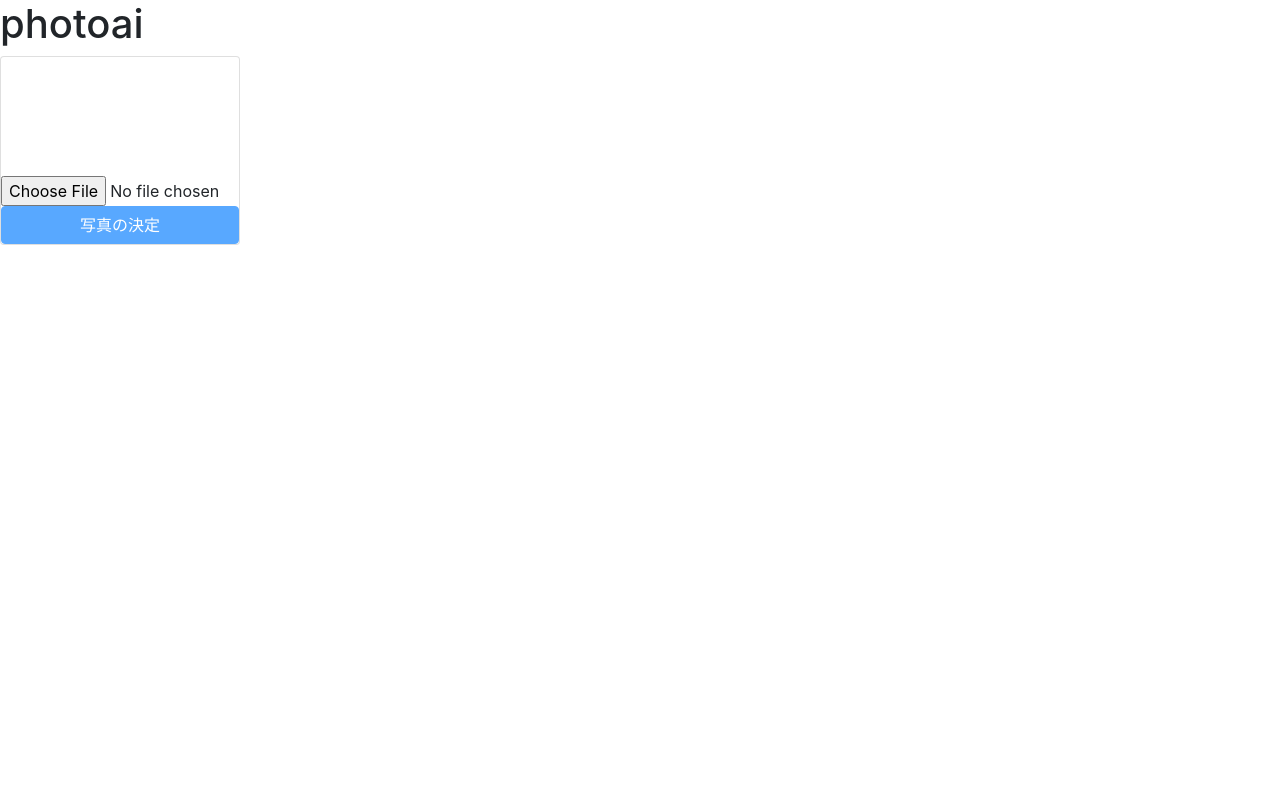
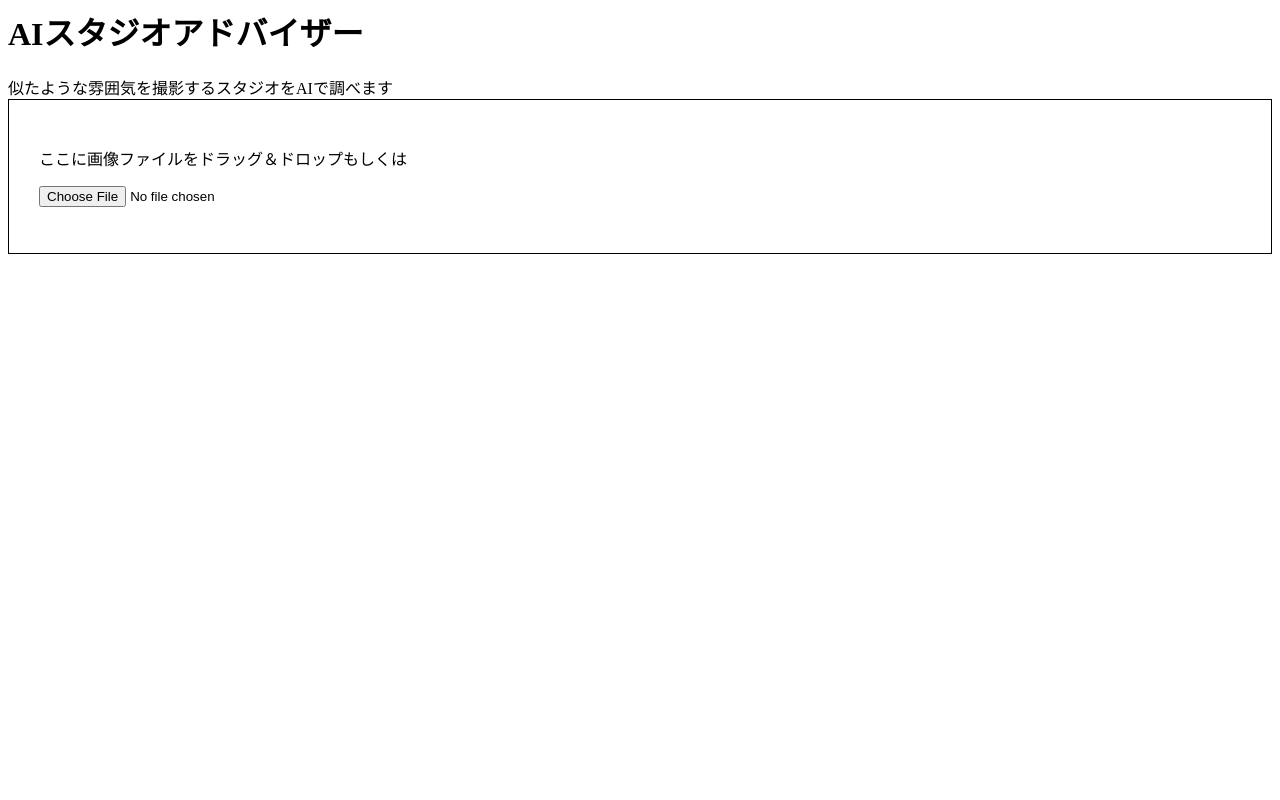
Before and after one commit to Yoshiaki110/photoai, a Flask app: page / in a window 1280 px wide. Run offline with Flask 2, Linux system fonts and the light colour scheme; some libraries are stand-ins or nearby versions.

Commit message:
一応できた

```diff
--- a/templates/index.html
+++ b/templates/index.html
@@ -1,77 +1,138 @@
-<!DOCTYPE HTML>
 <html lang="ja">
 <head>
-  <meta charset="utf-8">
+  <meta charset="UTF-8">
   <meta name="viewport" content="width=device-width, initial-scale=1, shrink-to-fit=no">
   <script src="https://cdnjs.cloudflare.com/ajax/libs/axios/0.18.0/axios.js"></script>
-  <link rel="stylesheet" href="https://stackpath.bootstrapcdn.com/bootstrap/4.3.1/css/bootstrap.min.css" integrity="sha384-ggOyR0iXCbMQv3Xipma34MD+dH/1fQ784/j6cY/iJTQUOhcWr7x9JvoRxT2MZw1T" crossorigin="anonymous">
-  <title>photoai</title>
+  <title>AIスタジオアドバイザー</title>
 </head>
 <body>
-  <h1>photoai</h1>
-  <div class="card" style="width:15rem;">
+  <h1>AIスタジオアドバイザー</h1>
+  似たような雰囲気を撮影するスタジオをAIで調べます
+    <div id="drop-zone" style="border: 1px solid; padding: 30px;">
+      <p>ここに画像ファイルをドラッグ＆ドロップもしくは</p>
+      <input type="file" name="file" id="file-input">
+      <p />
+      <div id="preview"></div>
+      <div id="retult-msg"></div>
+    </div>
 
-    <canvas id="canvas" class="img-fluid"></canvas>
-    <input type="file" class="form-control-file" id="image" />
-    <button class="btn btn-primary btn-block" id="pict-btn" disabled>写真の決定</button>
+<script type="text/javascript">
+      const STABLE = {
+        'mitulle_studio'         : ['PhotoStudioミチュール 月島店', 'https://ptcrsv.canon.jp/str/reserve/infoTarget/TFz2yEj8SMaveK6WlNsd', 'PhotoStudioミチュール 有明ガーデン店', 'https://ptcrsv.canon.jp/str/reserve/infoTarget/eUE0rDl8FvbmBMLciIJq'],
+        'mitullephoto'           : ['PhotoStudioミチュール 月島ウォーターフロント店', 'https://ptcrsv.canon.jp/str/reserve/infoTarget/w94Ej1I6neuQplSRtGTD'],
+        'holidaysphotoservice'   : ['Holidays PhotoService', 'https://ptcrsv.canon.jp/str/reserve/infoTarget/IQshrHKab7uPNtZqO1xY'],
+        'studiococoahitachi'     : ['スタジオCocoa 日立店', 'https://ptcrsv.canon.jp/str/reserve/infoTarget/yDnS0v6kYrlZTJKaIzum'],
+        'studiococoamito'        : ['スタジオCocoa 水戸店', 'https://ptcrsv.canon.jp/str/reserve/infoTarget/KjOT6loq1HJh52NeAwg3'],
+        'studiococoatsukuba'     : ['スタジオCocoa つくば店', 'https://ptcrsv.canon.jp/str/reserve/infoTarget/4yu9DjlYarJCgw6ESLo5'],
+        'studiococoakashiwa'     : ['スタジオCocoa 柏マルイ店', 'https://ptcrsv.canon.jp/str/reserve/infoTarget/proF2gKqWERa98OI47nY'],
+        'cocoainzai'             : ['スタジオCocoa 印西店', 'https://ptcrsv.canon.jp/str/reserve/infoTarget/VQup73vkfyHGsrODPKTX'],
+        'cocoatokyofutakotamagawa'   : ['スタジオCocoa 東京二子玉川店', 'https://ptcrsv.canon.jp/str/reserve/infoTarget/OMQBI2h9uWzxZjJykSCX'],
+        'cocoanoborito'          : ['スタジオCocoa 川崎登戸店', 'https://ptcrsv.canon.jp/str/reserve/infoTarget/hZDqtj8cVeN17TvxpHJf'],
+        'cocoashinkawasaki'      : ['スタジオCocoa 新川崎店', 'https://ptcrsv.canon.jp/str/reserve/infoTarget/wnmIkQa1vGq3chTp4t0j'],
+        'studiococoakohoku'      : ['スタジオCocoa 横浜港北店', 'https://ptcrsv.canon.jp/str/reserve/infoTarget/jvW2YkXuL0n614NSczIM'],
+        'cocoashinyokohama'      : ['スタジオCocoa 新横浜店', 'https://ptcrsv.canon.jp/str/reserve/infoTarget/1pTycokFS7LiPwl4EIJV'],
+        'cocoayokohamakonan'     : ['スタジオCocoa 横浜港南店', 'https://ptcrsv.canon.jp/str/reserve/infoTarget/l7EI61v9qJS3VKFPfdzx'],
+        'cocoayokohamatotsuka'   : ['スタジオCocoa 横浜戸塚店', 'https://ptcrsv.canon.jp/str/reserve/infoTarget/vpx8Pg0iorFGKqYjX9JC'],
+        'studiococoayamate'      : ['スタジオCocoa 横浜山手店', 'https://ptcrsv.canon.jp/str/reserve/infoTarget/H5a6ly4nKU8XTA3c9Cos'],
+        'adamasnewbornphoto'     : ['AdAmAs newborn photo', 'https://ptcrsv.canon.jp/str/reserve/infoTarget/VYsNBtHZTIWJLQXh1mxR'],
+        'photostudiochelsea2524' : ['フォトスタジオチェルシー', 'https://ptcrsv.canon.jp/str/reserve/infoTarget/15cDE0peYIGwPhFMg8Xt'],
+        'cafune_photostudio'     : ['Photo studio CAFUNÉ　カフネ ', 'https://ptcrsv.canon.jp/str/reserve/infoTarget/WDc789dJ3BGQMsZFrtAx'],
+      }
 
-  </div>
-  <script>
+    const dropZone = document.getElementById('drop-zone');
+    const preview = document.getElementById('preview');
+    const fileInput = document.getElementById('file-input');
 
-    // 写真選択ページ
-    document.getElementById("image").addEventListener("change", function(e) {
-      document.getElementById("pict-btn").disabled = false;    // 決定ボタン有効化
-      var file = e.target.files;
-      var reader = new FileReader();
-      reader.readAsDataURL(file[0]);
-      reader.onload = function() {        // 画像選択したら
-        var source = reader.result;
-        drawImage(reader.result);         // 選択した画像を表示
-        //api();
-      }
+    // ドラッグ領域に入ったら、背景に色をを付ける
+    dropZone.addEventListener('dragover', function(e) {
+        e.stopPropagation();
+        e.preventDefault();
+        this.style.background = '#e1e7f0';
     }, false);
-
-    // 選択した画像を表示
-    function drawImage(src) {
-      var canvas = document.getElementById("canvas")
-      var context = canvas.getContext('2d')
-      var image = new Image()
-      image.src = src;
-      image.onload = function() {
-        canvas.width = image.width;
-        canvas.height = image.height;
-        context.drawImage(image, 0, 0)
-//        canvas.width = 640;
-//        canvas.height = 480;
-//        context.drawImage(image, 0, 0, 640, 480)
-      }
+    // ドラッグ領域を離れたら、背景は白にする
+    dropZone.addEventListener('dragleave', function(e) {
+        e.stopPropagation();
+        e.preventDefault();
+        this.style.background = '#ffffff';
+    }, false);
+    // ファイル選択したら
+    fileInput.addEventListener('change', function () {
+        previewFile(this.files[0]);
+        api(this.files[0]);
+    });
+    // ドロップしたら
+    dropZone.addEventListener('drop', function(e) {
+        e.stopPropagation();
+        e.preventDefault();
+        this.style.background = '#ffffff'; // 背景色を白に戻す
+        var files = e.dataTransfer.files;  // ドロップしたファイルを取得
+        if (files.length > 1) return alert('アップロードできるファイルは1つだけです。');
+        fileInput.files = files;           // inputのvalueをドラッグしたファイルに置き換える。
+        previewFile(files[0]);
+        api(files[0]);
+    }, false);
+    // 画像表示
+    function previewFile(file) {
+        /* FileReaderで読み込み、プレビュー画像を表示。 */
+        var fr = new FileReader();
+        fr.readAsDataURL(file);
+        fr.onload = function() {
+            var img = document.createElement('img');
+            img.width = document.body.clientWidth - 70;
+            img.setAttribute('src', fr.result);
+            preview.innerHTML = '';
+            preview.appendChild(img);
+        };
     }
-
-    // 写真選択ページ
-    document.getElementById("pict-btn").addEventListener("click", function(e) {
-      document.getElementById("pict-btn").disabled = true;      // 決定ボタン無効化
+    // API
+    function api(file) {
       var params = new FormData();
-      var file = document.getElementById("image").files[0];
+      //var file = document.getElementById("file-input").files[0];
       params.append('image', file);
-      // 顔の位置を取得
+      // API呼び出し
       axios.post('/api/similar', params).then(function(response) {
         dt = response.data;
         var i = 0;
         if (dt.length) {
+          sum = {};
+          for (var i = 0; i < dt.length; i++) {
+            studio = dt[i][0];
+            if (studio in sum) {
+              sum[studio] += 10 - i
+            } else {
+              sum[studio] = 10 - i
+            }
+          }
+          // キーを含んだ配列に変換 オブジェクト⇒配列
+          var arr = Object.keys(sum).map((k)=>({ key: k, value: sum[k] }));
+          // スコア順
+          arr.sort((a, b) => b.value - a.value);
+          var retultmsg = "<h3>調査結果</h3>";
+          var i = 0;
+          for (var item of arr) {
+            ++i;
+            console.log(item.key, item.value);
+            if (item.value < 9) {
+              break;
+            }
+            if (STABLE[item.key].length == 2) {
+              retultmsg += '<a href="' + STABLE[item.key][1] + '">' + i + ' ' + STABLE[item.key][0] + '</a><br />';
+            } else {
+              retultmsg += '<a href="' + STABLE[item.key][1] + '">' + i + ' ' + STABLE[item.key][0] + '</a><br />';
+              retultmsg += '<a href="' + STABLE[item.key][3] + '">' + STABLE[item.key][2] + '</a><br />';
+            }
+          }
+
+          document.getElementById("retult-msg").innerHTML = retultmsg;
         } else {
           alert("データ取得できません");
         }
-        document.getElementById("pict-btn").disabled = false;    // 決定ボタン有効化
       }).catch(function(error) {
         alert("エラー:" + error);
-        document.getElementById("pict-btn").disabled = false;    // 決定ボタン有効化
       });
-    }, false);
 
+    }
+</script>
 
-  </script>
-  <script src="https://code.jquery.com/jquery-3.3.1.slim.min.js" integrity="sha384-q8i/X+965DzO0rT7abK41JStQIAqVgRVzpbzo5smXKp4YfRvH+8abtTE1Pi6jizo" crossorigin="anonymous"></script>
-  <script src="https://cdnjs.cloudflare.com/ajax/libs/popper.js/1.14.7/umd/popper.min.js" integrity="sha384-UO2eT0CpHqdSJQ6hJty5KVphtPhzWj9WO1clHTMGa3JDZwrnQq4sF86dIHNDz0W1" crossorigin="anonymous"></script>
-  <script src="https://stackpath.bootstrapcdn.com/bootstrap/4.3.1/js/bootstrap.min.js" integrity="sha384-JjSmVgyd0p3pXB1rRibZUAYoIIy6OrQ6VrjIEaFf/nJGzIxFDsf4x0xIM+B07jRM" crossorigin="anonymous"></script>
 </body>
 </html>
```
